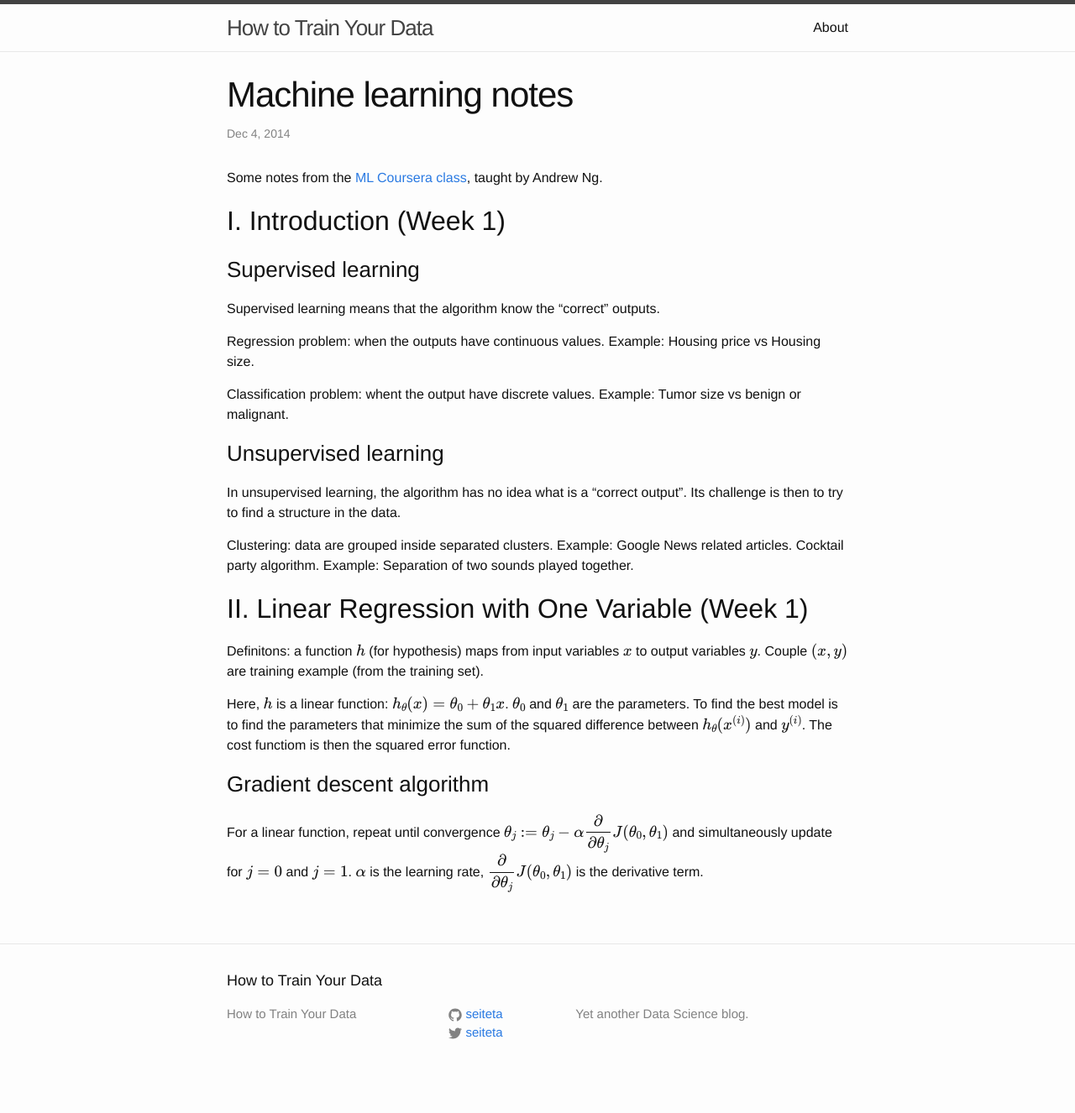
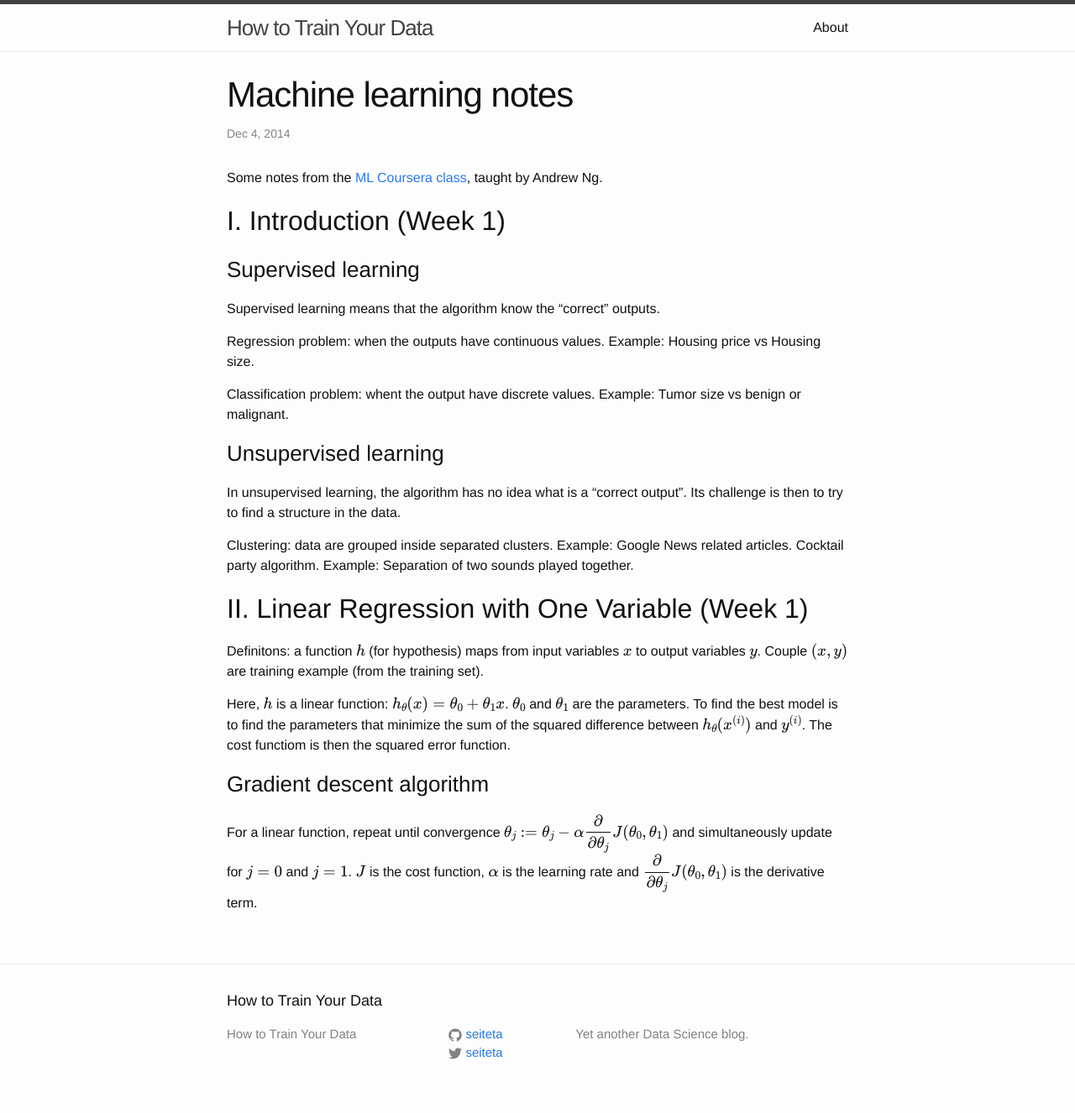
Before and after one commit to seiteta/seiteta.github.io_old, a Jekyll site: the page built from _posts/2014-12-04-machine-learning-notes.md, in a window 1280 px wide. Shown: the whole page at 84% size. Built offline with Jekyll 4.4.1, drawn with Linux system fonts in a browser that asks for light colours; formulas are drawn with MathJax 3; before the commit the page ends 1302 px from its top, so only the background shows below that.

Commit message:
Update 2014-12-04-machine-learning-notes.md

```diff
--- a/_posts/2014-12-04-machine-learning-notes.md
+++ b/_posts/2014-12-04-machine-learning-notes.md
@@ -31,4 +31,4 @@ Here, $$h$$ is a linear function: $$h_\theta (x) = \theta_0 + \theta_1 x$$. $$\t
 
 ### Gradient descent algorithm
 
-For a linear function, repeat until convergence $$\theta_j := \theta_j - \alpha \dfrac{\partial}{\partial \theta_j}J(\theta_0, \theta_1) $$ and simultaneously update for $$j=0$$ and $$j=1$$. $$\alpha$$ is the learning rate, $$\dfrac{\partial}{\partial \theta_j}J(\theta_0, \theta_1) $$ is the derivative term.
+For a linear function, repeat until convergence $$\theta_j := \theta_j - \alpha \dfrac{\partial}{\partial \theta_j}J(\theta_0, \theta_1) $$ and simultaneously update for $$j=0$$ and $$j=1$$. $$J$$ is the cost function, $$\alpha$$ is the learning rate and $$\dfrac{\partial}{\partial \theta_j}J(\theta_0, \theta_1) $$ is the derivative term.
```
